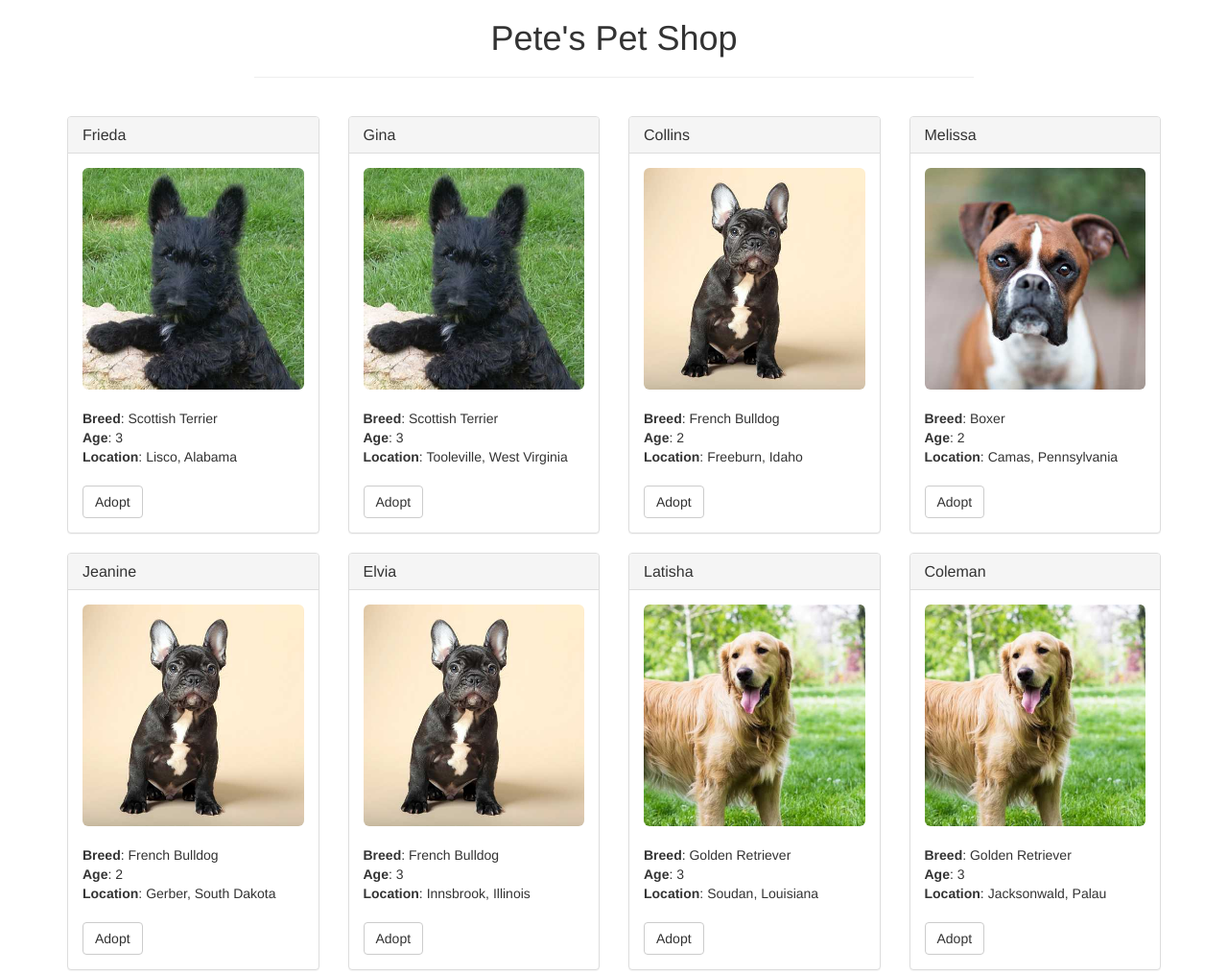
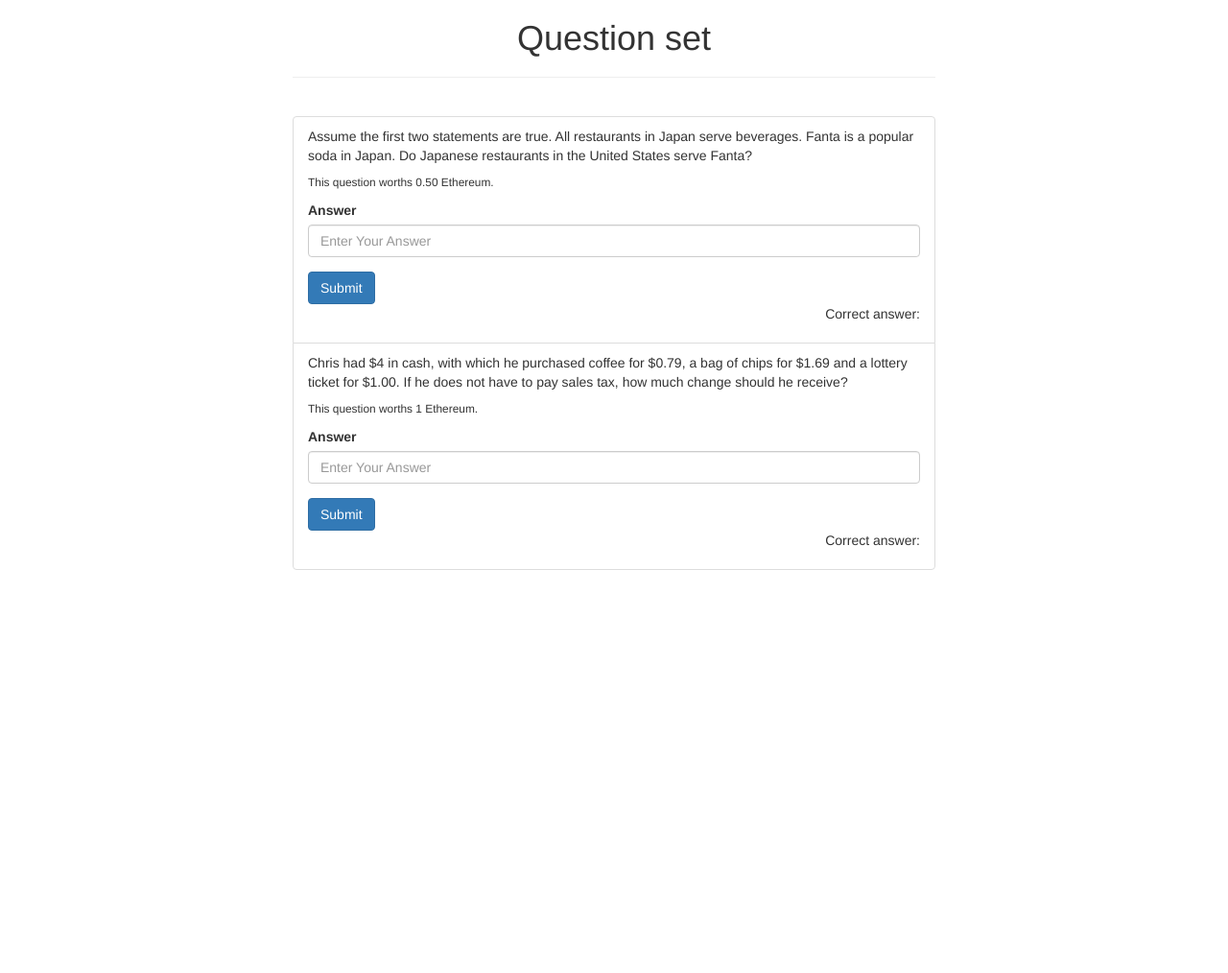
Before and after one commit to carsonwah/blockchain-project-dapp, a website: page src/index.html in a window 1280 px wide. Shown: the top 1014 px of the page at 96% size. After the commit the page ends 800 px from the top, so only its background shows below. Drawn offline with nearby package versions, Linux system fonts and the light colour scheme.

Commit message:
Basic layout and design

```diff
--- a/src/index.html
+++ b/src/index.html
@@ -5,7 +5,7 @@
     <meta http-equiv="X-UA-Compatible" content="IE=edge">
     <meta name="viewport" content="width=device-width, initial-scale=1">
     <!-- The above 3 meta tags *must* come first in the head; any other head content must come *after* these tags -->
-    <title>Pete's Pet Shop</title>
+    <title>Questions set</title>
 
     <!-- Bootstrap -->
     <link href="css/bootstrap.min.css" rel="stylesheet">
@@ -18,20 +18,47 @@
     <![endif]-->
   </head>
   <body>
-    <div class="container">
+    <div class="container" style="width:700px;">
       <div class="row">
-        <div class="col-xs-12 col-sm-8 col-sm-push-2">
-          <h1 class="text-center">Pete's Pet Shop</h1>
+        <div class="col-lg-12">
+          <h1 class="text-center">Question set</h1>
           <hr/>
           <br/>
         </div>
       </div>
 
-      <div id="petsRow" class="row">
-        <!-- PETS LOAD HERE -->
+    <ul class="list-group list-group-flush">
+      <li class="list-group-item">
+        <div>
+        <p class="text-left">Assume the first two statements are true. All restaurants in Japan serve beverages. Fanta is a popular soda in Japan. Do Japanese restaurants in the United States serve Fanta?</p>
+        <small><p class="font-weight-lighter">This question worths 0.50 Ethereum.</p></small>
+        <form>
+        <div class="form-group">
+          <label for="questionAnswer">Answer</label>
+          <input type="text" class="form-control" id="" aria-describedby="emailHelp" placeholder="Enter Your Answer">
+        </div>
+        <button type="submit" class="btn btn-primary">Submit</button>
+      </form>
+        <p class="text-right">Correct answer:</p>
       </div>
-    </div>
+      </li>
+      <li class="list-group-item">
+        <p class="text-left" >Chris had $4 in cash, with which he purchased coffee for $0.79, a bag of chips for $1.69 and a lottery ticket for $1.00. If he does not have to pay sales tax, how much change should he receive?</p>
+        <small><p class="font-weight-lighter">This question worths 1 Ethereum.</p></small>
+        <form>
+        <div class="form-group">
+          <label for="questionAnswer">Answer</label>
+          <input type="text" class="form-control" id="" aria-describedby="emailHelp" placeholder="Enter Your Answer">
+        </div>
+        <button type="submit" class="btn btn-primary">Submit</button>
+      </form>
+        <p class="text-right">Correct answer:</p>
+      </div>
+      </li>
+    </ul>
 
+
+<!--
     <div id="petTemplate" style="display: none;">
       <div class="col-sm-6 col-md-4 col-lg-3">
         <div class="panel panel-default panel-pet">
@@ -39,7 +66,6 @@
             <h3 class="panel-title">Scrappy</h3>
           </div>
           <div class="panel-body">
-            <img alt="140x140" data-src="holder.js/140x140" class="img-rounded img-center" style="width: 100%;" src="https://animalso.com/wp-content/uploads/2017/01/Golden-Retriever_6.jpg" data-holder-rendered="true">
             <br/><br/>
             <strong>Breed</strong>: <span class="pet-breed">Golden Retriever</span><br/>
             <strong>Age</strong>: <span class="pet-age">3</span><br/>
@@ -49,7 +75,7 @@
         </div>
       </div>
     </div>
-
+-->
     <!-- jQuery (necessary for Bootstrap's JavaScript plugins) -->
     <script src="https://ajax.googleapis.com/ajax/libs/jquery/1.12.4/jquery.min.js"></script>
     <!-- Include all compiled plugins (below), or include individual files as needed -->
```
